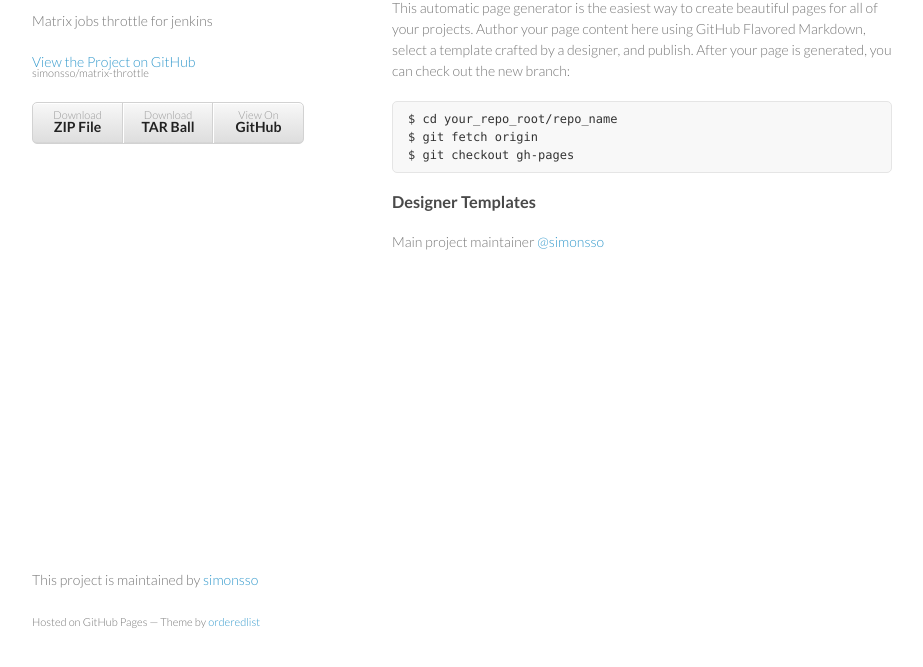
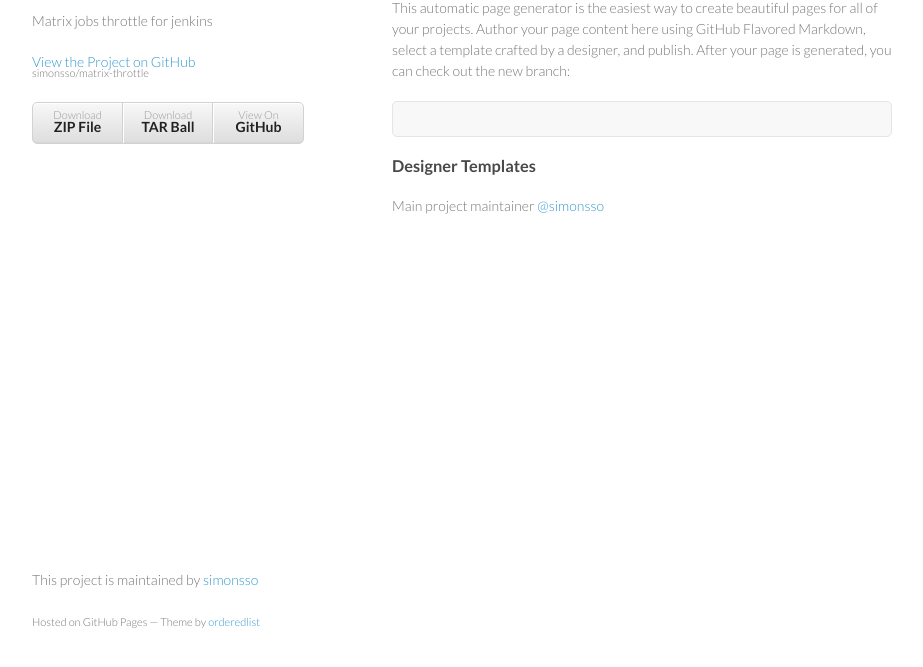
Before and after one commit to simonsso/matrix-throttle, a plain HTML site: page index.html in a window 1280 px wide. Shown: the part 99-766 px from the top of the page, without its empty margins (178-1101 px from the left). Drawn offline with Linux system fonts and the light colour scheme.

Commit message:
Edit webpage

```diff
--- a/index.html
+++ b/index.html
@@ -33,9 +33,7 @@
 
 <p>This automatic page generator is the easiest way to create beautiful pages for all of your projects. Author your page content here using GitHub Flavored Markdown, select a template crafted by a designer, and publish. After your page is generated, you can check out the new branch:</p>
 
-<pre><code>$ cd your_repo_root/repo_name
-$ git fetch origin
-$ git checkout gh-pages
+<pre><code>
 </code></pre>
 
 <h3>
```
